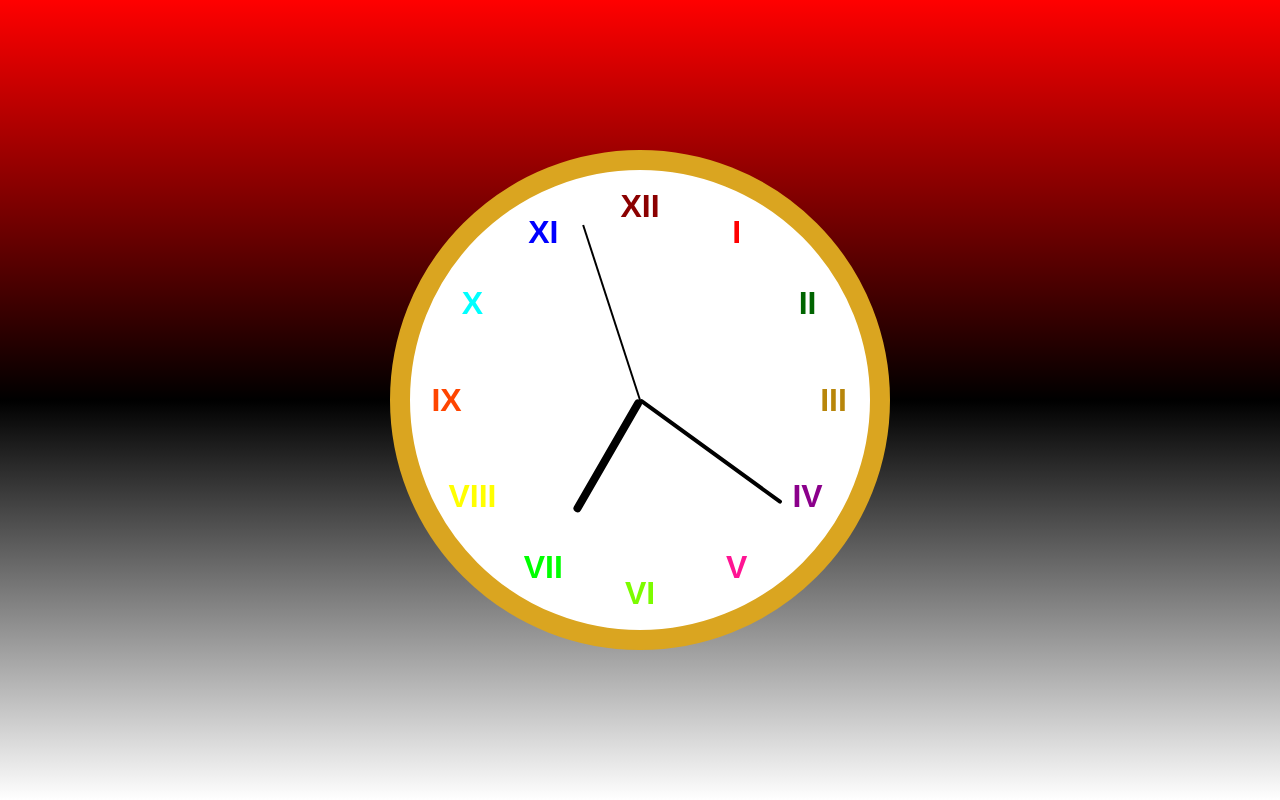
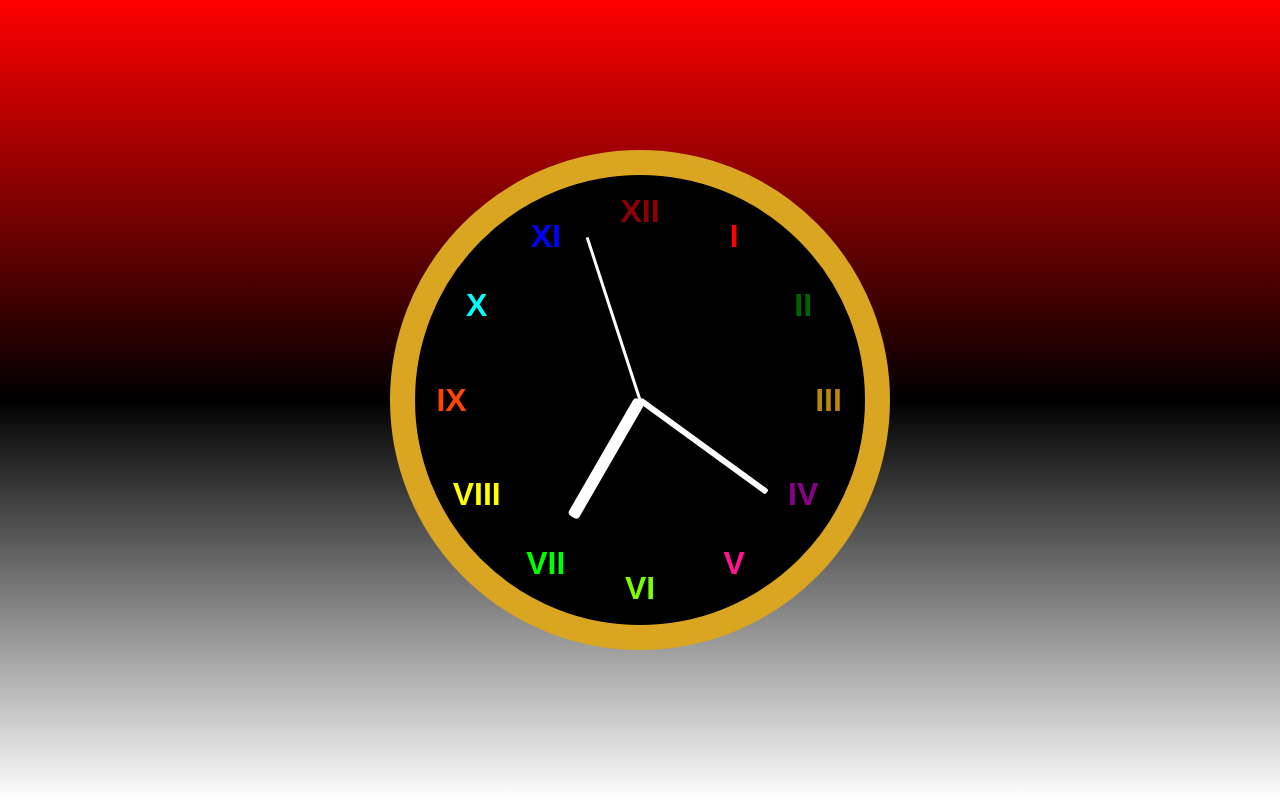
Before and after one commit to MOHAMEDAZIZ22/Analog-clock-js, a plain HTML site: page index.html in a window 1280 px wide. Drawn offline with Linux system fonts and the light colour scheme.

Commit message:
Analog clock

```diff
--- a/clock.css
+++ b/clock.css
@@ -17,9 +17,9 @@ body {
     width: 500px;
     height: 500px;
     overflow: hidden;
-    border: 20px solid goldenrod;
+    border: 25px solid goldenrod;
     border-radius: 250px;
-    background-color: white;
+    background-color: black;
     top: 50%;
     left: 50%;
     transform: translate(-50%, -50%);
@@ -144,8 +144,18 @@ body {
 }
 
 .num12 div {
-    color:darkred;
+    color: darkred;
     transform: rotate(-360deg);
+}
+
+.text {
+    /* color: gold; */
+}
+
+.text div {
+    background-color: gold;
+    font-weight: bold;
+    align-items: center;
 }
 
 .hand {
@@ -161,23 +171,24 @@ body {
     bottom: 50%;
     left: 50%;
     transform: translateX(-50%);
-    background-color: black;
+    background-color: white;
 }
 
 .second {
-    width: 2px;
-    height: 40%;
+
+    width: 3px;
+    height: 38%;
 
 }
 
 .minute {
-    height: 38%;
-    width: 4px;
+    height: 35%;
+    width: 6px;
     border-radius: 2px;
 }
 
 .hour {
-    height: 28%;
-    width: 8px;
+    height: 30%;
+    width: 12px;
     border-radius: 4px;
 }
--- a/index.html
+++ b/index.html
@@ -47,6 +47,9 @@
         <div class="num num12">
             <div>XII</div>
         </div>
+        <div class="dot"></div>
+        <div class="text"></div>
+        <div>ROLEX</div>
 
         <div class="hand" id="second">
             <div class="second"></div>
```
